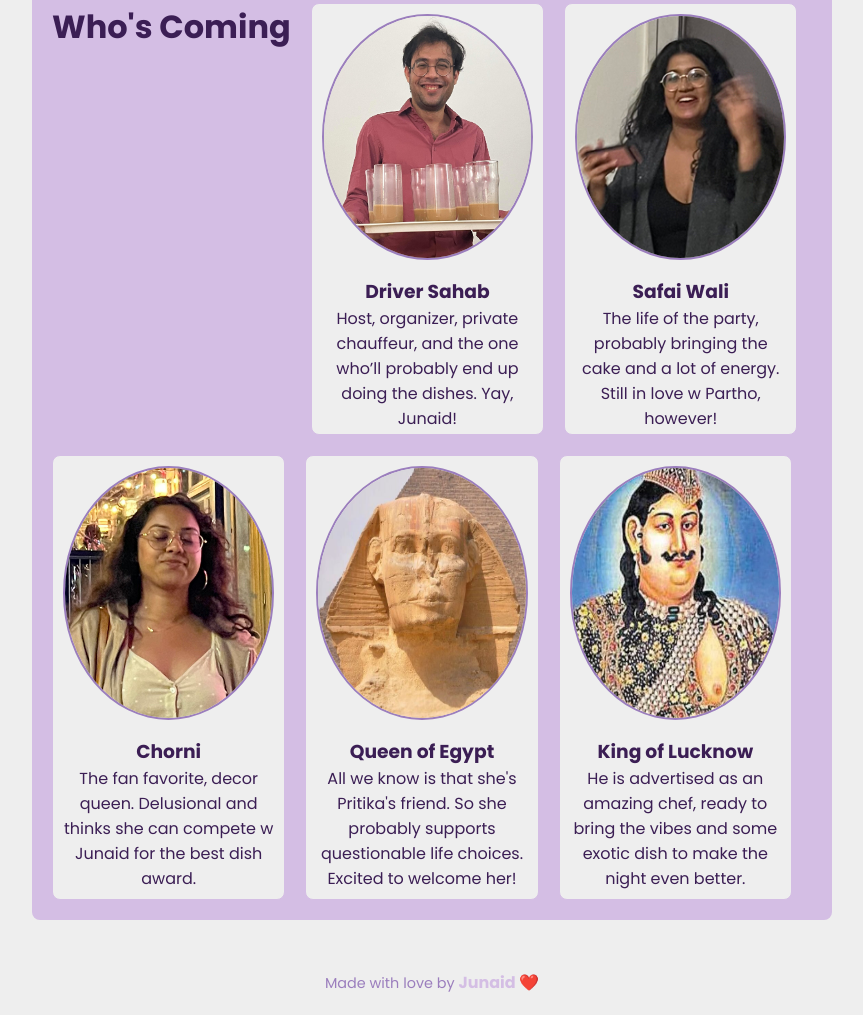
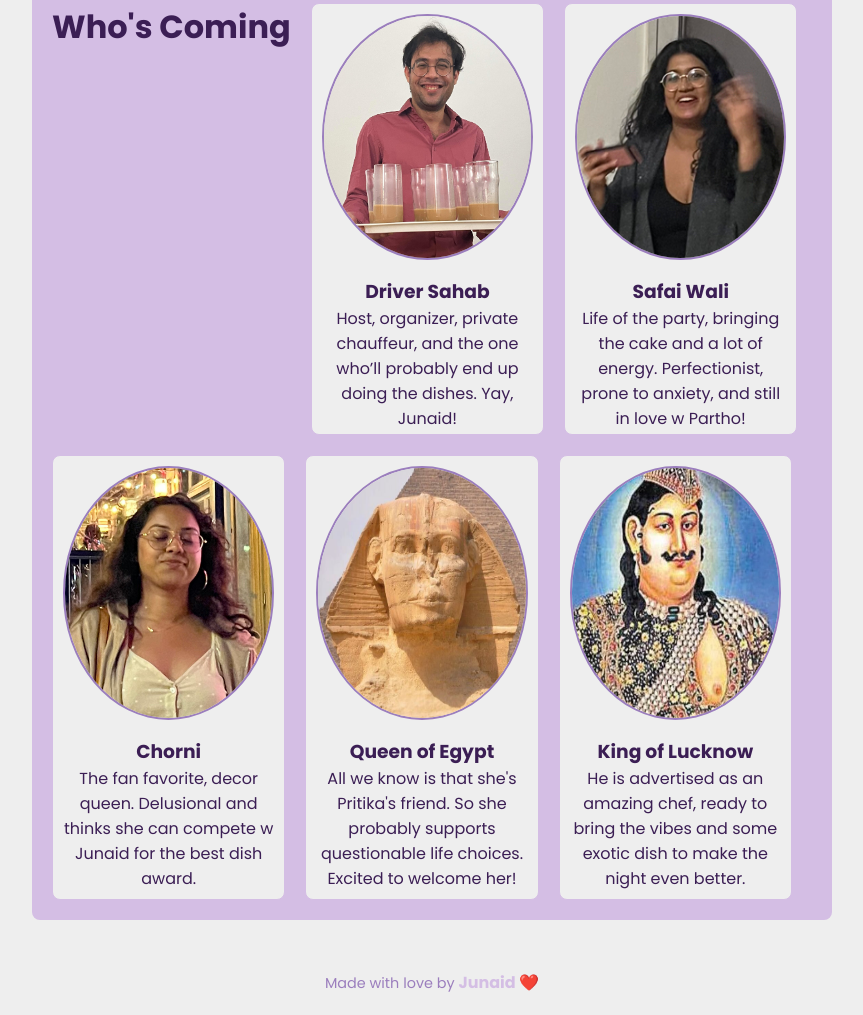
Before and after one commit to junaid-mohammad/Potluck-Invitation, a plain HTML site: page index.html in a window 1280 px wide. Shown: the part 2531-3546 px from the top of the page, without its empty margins (208-1071 px from the left). Drawn offline with Linux system fonts and the light colour scheme.

Commit message:
Update Rafa's description.

```diff
--- a/index.html
+++ b/index.html
@@ -88,8 +88,8 @@
         <img src="assets/images/rafa.jpg" alt="Picture of Rafa" />
         <h3>Safai Wali</h3>
         <p>
-          The life of the party, probably bringing the cake and a lot of energy.
-          Still in love w Partho, however!
+          Life of the party, bringing the cake and a lot of energy.
+          Perfectionist, prone to anxiety, and still in love w Partho!
         </p>
       </div>
 
```
